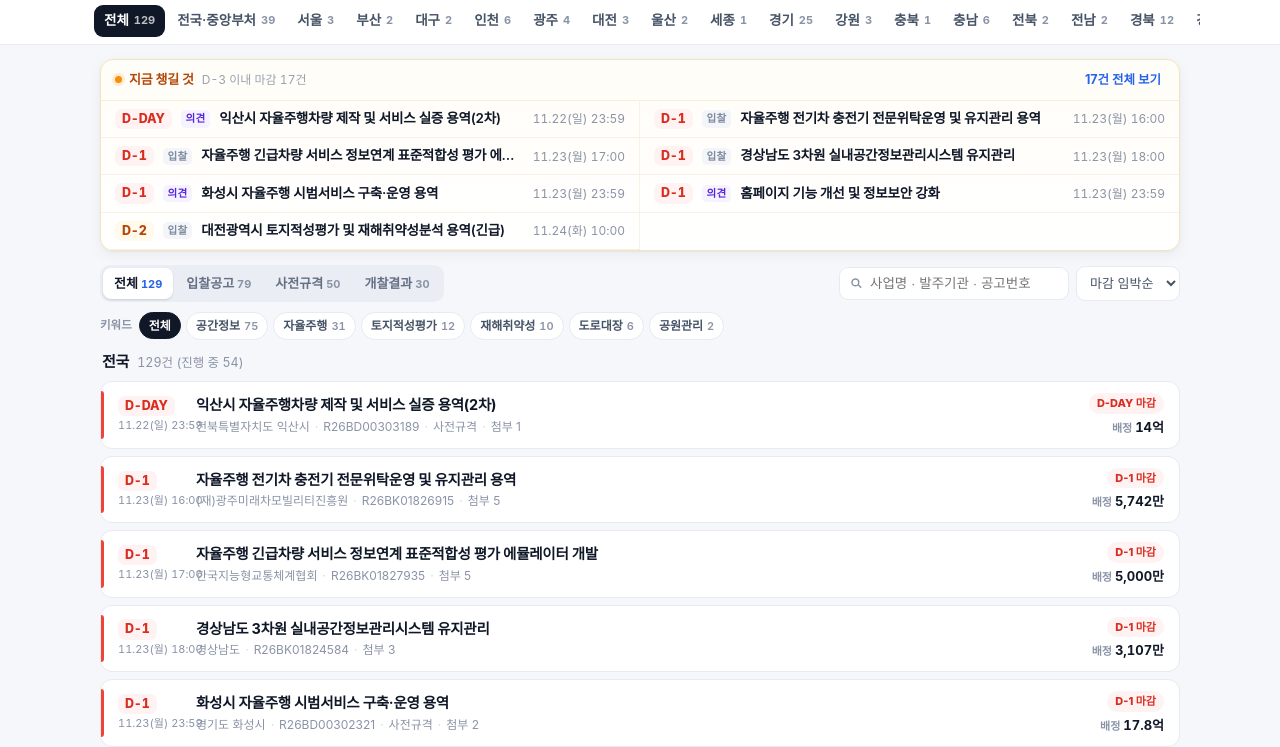
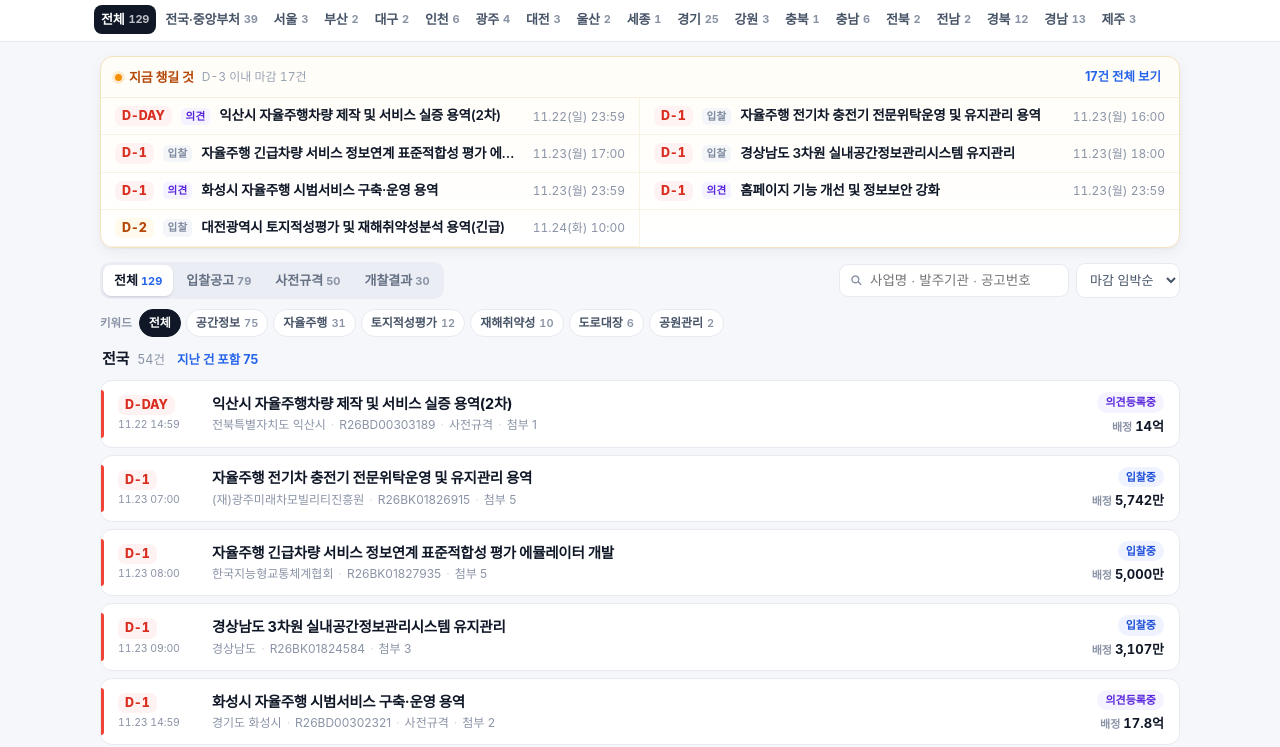
Before and after one commit to xcastle2art/ways1, a plain HTML site: page index.html in a window 1280 px wide. Shown: the part 53-800 px from the top of the page. Drawn offline with Linux system fonts and the light colour scheme.

Commit message:
대시보드 검증 보정: 마감일시·기관명 겹침 수정, 중복 배지 제거, 30일 창 자정 기준 정렬, 지난 건 기본 숨김 토글, 시·도 칩 밀도 개선

```diff
--- a/app.js
+++ b/app.js
@@ -8,11 +8,12 @@
   var DATA_URL = 'data.json';
   var PAGE = 80;
   var NOW = new Date();
-  var CUTOFF = new Date(NOW.getTime() - 30 * 86400000);
+  /* 30일 창은 날짜 기준(자정)으로 계산해 data.json 구간과 어긋나지 않게 */
+  var CUTOFF = new Date(NOW.getFullYear(), NOW.getMonth(), NOW.getDate() - 30);
 
   var DATA = null;
   var ITEMS = [];
-  var state = { sido: 'all', kind: 'all', q: '', kw: 'all', sort: 'deadline', limit: PAGE, urgentOnly: false };
+  var state = { sido: 'all', kind: 'all', q: '', kw: 'all', sort: 'deadline', limit: PAGE, urgentOnly: false, includePast: false };
 
   /* ------------------------------------------------------------- helpers */
   function $(s, r) { return (r || document).querySelector(s); }
@@ -62,6 +63,12 @@
     var d = parseDate(iso);
     if (!d) return '';
     return pad(d.getMonth() + 1) + '.' + pad(d.getDate());
+  }
+  /* 행 왼쪽 칸용 짧은 마감 표기: 11.24 10:00 */
+  function dlShort(it) {
+    var d = parseDate(it.deadline);
+    if (!d) return '일정 확인';
+    return pad(d.getMonth() + 1) + '.' + pad(d.getDate()) + ' ' + pad(d.getHours()) + ':' + pad(d.getMinutes());
   }
   function inWindow(it) {
     var p = parseDate(it.posted);
@@ -179,6 +186,10 @@
     var q = state.q.trim().toLowerCase().replace(/\s+/g, '');
     var out = scoped().filter(function (it) {
       if (state.urgentOnly && !isUrgent(it)) return false;
+      if (!state.includePast && state.kind !== 'result') {
+        var dd = ddayOf(it.deadline);
+        if (dd !== null && dd < 0) return false;
+      }
       if (state.kind === 'bid' && it.kind !== 'bid') return false;
       if (state.kind === 'prespec' && it.kind !== 'prespec') return false;
       if (state.kind === 'result') {
@@ -227,15 +238,11 @@
       (regionLimited(it) ? '<span class="sep">·</span><span class="row__flag">지역제한</span>' : '') +
       (it.attachments && it.attachments.length ? '<span class="sep">·</span><span>첨부 ' + it.attachments.length + '</span>' : '');
 
-    var badge = it.status === '개찰완료' || it.status === '유찰' || it.status === '재입찰' || it.status === '의견마감'
-      ? pillOf(it)
-      : (n !== null && n >= 0 && n <= 3 && isOpen(it)
-        ? '<span class="pill pill--urgent">' + ddayText(n) + ' 마감</span>'
-        : pillOf(it));
+    var badge = pillOf(it);
 
     return '<article class="' + cls + '" data-id="' + esc(it.id) + '" tabindex="0" role="button">' +
       '<div class="row__d"><span class="dd ' + ddayCls(n) + '">' + ddayText(n) + '</span>' +
-      '<span class="row__dl">' + esc(it.deadline_short || '일정 확인') + '</span></div>' +
+      '<span class="row__dl">' + esc(dlShort(it)) + '</span></div>' +
       '<div class="row__main">' +
       '<div class="row__title">' + esc(it.title) + '</div>' +
       '<div class="row__meta">' + meta + '</div>' +
@@ -279,8 +286,16 @@
     $('#listTitle').textContent = title;
 
     var opens = rows.filter(function (i) { return isOpen(i); }).length;
-    $('#listMeta').textContent = rows.length + '건 (진행 중 ' + opens + ')';
-    $('#resetBtn').hidden = !(state.urgentOnly || state.kw !== 'all' || state.q || state.sido !== 'all' || state.kind !== 'all');
+    $('#listMeta').textContent = rows.length + '건' + (state.includePast ? ' (진행 중 ' + opens + ')' : '');
+    $('#resetBtn').hidden = !(state.urgentOnly || state.kw !== 'all' || state.q || state.sido !== 'all' || state.kind !== 'all' || state.includePast);
+
+    var pastN = scoped().filter(function (i) {
+      var dd = ddayOf(i.deadline);
+      return dd !== null && dd < 0 && (state.kind === 'all' || (state.kind === 'bid' && i.kind === 'bid') || (state.kind === 'prespec' && i.kind === 'prespec'));
+    }).length;
+    var pb = $('#pastBtn');
+    pb.hidden = state.kind === 'result' || (!pastN && !state.includePast);
+    pb.textContent = state.includePast ? '지난 건 숨기기' : '지난 건 포함 ' + pastN;
 
     var shown = rows.slice(0, state.limit);
     $('#list').innerHTML = shown.map(state.kind === 'result' ? resultRow : rowHtml).join('');
@@ -303,7 +318,9 @@
     var empty = $('#emptyState');
     empty.hidden = rows.length > 0;
     if (!rows.length) {
-      empty.textContent = '조건에 맞는 건이 없습니다. 시·도를 "전체"로 바꾸거나 검색어를 지워 보세요.';
+      empty.textContent = pastN
+        ? '진행 중인 건이 없습니다. 오른쪽 "지난 건 포함 ' + pastN + '"을 누르면 마감된 건까지 볼 수 있습니다.'
+        : '조건에 맞는 건이 없습니다. 시·도를 "전체"로 바꾸거나 검색어를 지워 보세요.';
     }
   }
 
@@ -462,7 +479,7 @@
 
   function resetAll() {
     state.sido = 'all'; state.kind = 'all'; state.q = ''; state.kw = 'all';
-    state.urgentOnly = false; state.limit = PAGE;
+    state.urgentOnly = false; state.limit = PAGE; state.includePast = false;
     $('#q').value = '';
     $('#sortSel').value = 'deadline';
     state.sort = 'deadline';
@@ -497,6 +514,9 @@
       state.sort = e.target.value; state.limit = PAGE; renderList();
     });
     $('#resetBtn').addEventListener('click', resetAll);
+    $('#pastBtn').addEventListener('click', function () {
+      state.includePast = !state.includePast; state.limit = PAGE; renderList();
+    });
     $('#urgent').addEventListener('click', function (e) {
       var all = e.target.closest('#urgentAll');
       if (all) {
--- a/index.html
+++ b/index.html
@@ -57,6 +57,7 @@
   <div class="listhead">
     <h2 id="listTitle">전체</h2>
     <span class="listhead__meta" id="listMeta"></span>
+    <button class="linkbtn" id="pastBtn" type="button" hidden></button>
     <button class="linkbtn" id="resetBtn" type="button" hidden>필터 초기화</button>
   </div>
 
--- a/style.css
+++ b/style.css
@@ -72,9 +72,9 @@ svg{display:block}
 }
 .sido::-webkit-scrollbar{display:none}
 .sido__btn{
-  display:inline-flex;align-items:center;gap:5px;flex:none;
-  padding:6px 10px;border:0;border-radius:9px;background:transparent;cursor:pointer;
-  font-size:13.5px;font-weight:600;color:var(--ink-2);white-space:nowrap;transition:background .13s,color .13s;
+  display:inline-flex;align-items:center;gap:4px;flex:none;
+  padding:5px 7px;border:0;border-radius:8px;background:transparent;cursor:pointer;
+  font-size:13px;font-weight:600;color:var(--ink-2);white-space:nowrap;transition:background .13s,color .13s;letter-spacing:-.2px;
 }
 .sido__btn:hover{background:#f1f4fa;color:var(--ink)}
 .sido__btn.is-active{background:var(--navy);color:#fff}
@@ -164,8 +164,8 @@ select:focus{border-color:var(--accent)}
 /* ------------------------------------------------------------------ 행 */
 .list{display:flex;flex-direction:column;gap:7px}
 .row{
-  position:relative;display:grid;grid-template-columns:64px minmax(0,1fr) 108px;
-  gap:14px;align-items:center;
+  position:relative;display:grid;grid-template-columns:82px minmax(0,1fr) 104px;
+  gap:12px;align-items:center;
   background:var(--card);border:1px solid var(--line);border-radius:12px;
   padding:11px 15px 11px 17px;cursor:pointer;transition:border-color .13s,box-shadow .13s,transform .13s;
 }
@@ -192,7 +192,7 @@ select:focus{border-color:var(--accent)}
 .dd--u3{background:var(--amber-soft);color:var(--amber)}
 .dd--ok{background:var(--accent-soft);color:#1d4ed8}
 .dd--past{background:#f2f4f8;color:var(--ink-3)}
-.row__dl{font-size:11px;color:var(--ink-3);white-space:nowrap;font-variant-numeric:tabular-nums}
+.row__dl{font-size:10.5px;color:var(--ink-3);white-space:nowrap;font-variant-numeric:tabular-nums;letter-spacing:-.1px}
 
 .row__main{min-width:0}
 .row__title{
@@ -351,7 +351,7 @@ select:focus{border-color:var(--accent)}
   .toolbar__row{width:100%}
   .search{flex:1}
   .search input{width:100%}
-  .row{grid-template-columns:52px minmax(0,1fr);grid-template-areas:"d main" "aside aside";row-gap:7px;padding:11px 13px 11px 15px}
+  .row{grid-template-columns:56px minmax(0,1fr);grid-template-areas:"d main" "aside aside";row-gap:7px;padding:11px 13px 11px 15px}
   .row__d{grid-area:d;align-self:start}
   .row__main{grid-area:main}
   .row__aside{grid-area:aside;flex-direction:row-reverse;align-items:center;justify-content:space-between;width:100%}
```
Also changed, not shown: responsive-check.html (added, +10 -0 lines).
